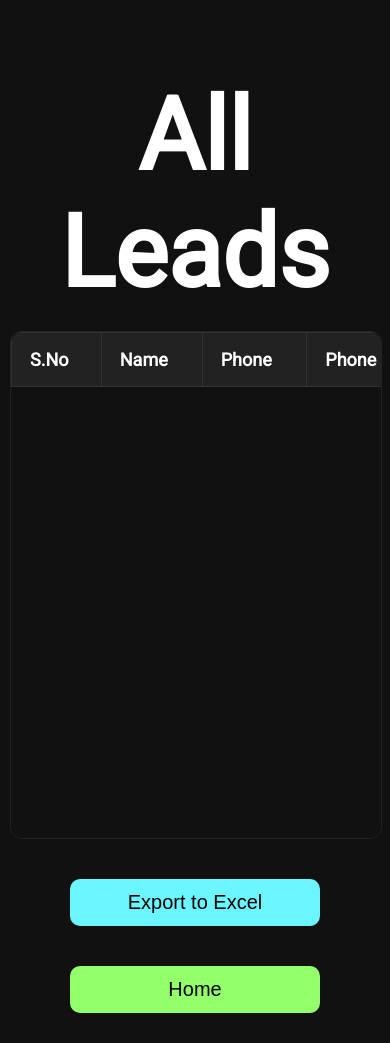
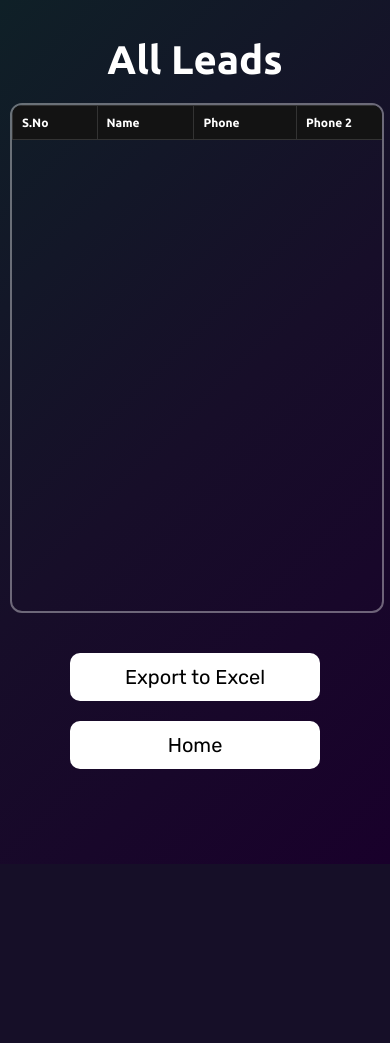
Before and after one commit to LowSpecIshaan/card-scanner, a Flask app: page /leads in a window 390 px wide. After the commit the page ends 864 px from the top, so only its background shows below. Run offline with Flask 3, Linux system fonts and the light colour scheme; the visitor is signed in with stand-in values (Sample User, id 1); data that the repository does not hold is empty; parts of the project's set-up code (start-up, migrations or seed data) failed here and were passed over.

Commit message:
UI changes

```diff
--- a/static/css/leadsstyle.css
+++ b/static/css/leadsstyle.css
@@ -1,9 +1,10 @@
 body {
-    font-family: 'Roboto', sans-serif;
-    background: #111;
     color: white;
     padding: 20px;
     margin: 0;
+    background: linear-gradient(135deg, #0f2027, #170e29, #19002b);
+    font-family: 'Ubuntu', sans-serif;
+    height: 100vh;
 }
 
 h1 {
@@ -17,7 +18,7 @@ h1 {
     height: 60vh;
     overflow: auto;
     border-radius: 12px;
-    border: 1px solid #222;
+    border: 2px solid #ffffff5f;
 }
 
 table {
@@ -38,12 +39,16 @@ td {
 thead th {
     position: sticky;
     top: 0;
-    background: #222;
+    background: #131313;
     z-index: 2;
 }
 
+tr:nth-child(odd) {
+    background: #1a1a1a4b;
+}
+
 tr:nth-child(even) {
-    background: #1a1a1a;
+    background: #1a1a1a9d;
 }
 
 a {
@@ -53,24 +58,24 @@ a {
 }
 
 .table-container::-webkit-scrollbar {
-    height: 8px;
-    width: 8px;
+    height: 4px;
+    width: 4px;
 }
 
 .table-container::-webkit-scrollbar-thumb {
-    background: #444;
+    background: #d7d7d783;
     border-radius: 10px;
 }
 
 @media (max-width: 768px) {
     h1{
-        font-size: 100px;
+        font-size: 40px;
     }
 
     th,
     td {
-        font-size: 18px;
-        padding: 16px 18px;
+        font-size: 12px;
+        padding: 10px 9px;
     }
 
     table {
@@ -81,8 +86,13 @@ a {
         padding: 10px;
     }
 
-    a {
-        font-size: 18px;
+    button {
+        font-size: 12px;
+    }
+
+    .table-container::-webkit-scrollbar {
+        height: 0px;
+        width: 0px;
     }
 }
 
@@ -111,7 +121,7 @@ a {
 
     text-align: center;
     margin: 20px auto;
-    margin-top: 40px;
+    margin-top: 20px;
 }
 
 .excelButton a{
@@ -123,10 +133,11 @@ a {
 }
 
 .excelButton button {
-    background-color: #6bf5ff;
+    font-family: "Rubik", sans-serif;
+    background-color: #ffffff;
     border: none;
     border-radius: 10px;
-    padding: 12px 25px;
+    padding: 12px 20px;
     font-size: 20px;
     cursor: pointer;
     width: 100%;
@@ -134,10 +145,11 @@ a {
 }
 
 .backButton button {
-    background-color: #93ff6b;
+    font-family: "Rubik", sans-serif;
+    background-color: #ffffff;
     border: none;
     border-radius: 10px;
-    padding: 12px 25px;
+    padding: 12px 20px;
     font-size: 20px;
     cursor: pointer;
     width: 100%;
--- a/templates/edit.html
+++ b/templates/edit.html
@@ -5,7 +5,8 @@
     <title>Visiting Card Scanner</title>
     <link rel="icon" href="{{ url_for('static', filename='images/IshaanLogo.png') }}" type="image/png">
     <meta name="viewport" content="width=device-width, initial-scale=1">
-    <link href="https://fonts.googleapis.com/css2?family=Roboto&display=swap" rel="stylesheet">
+    <link href="https://fonts.googleapis.com/css2?family=Rubik:wght@300;400;500;600;700&display=swap" rel="stylesheet">
+    <link href="https://fonts.googleapis.com/css2?family=Ubuntu:wght@300;400;500;700&display=swap" rel="stylesheet">
     <link rel="stylesheet" href="{{ url_for('static', filename='css/formstyle.css') }}">
 </head>
 <body data-id="{{ id }}">
--- a/templates/form.html
+++ b/templates/form.html
@@ -5,7 +5,8 @@
     <title>Visiting Card Scanner</title>
     <link rel="icon" href="{{ url_for('static', filename='images/IshaanLogo.png') }}" type="image/png">
     <meta name="viewport" content="width=device-width, initial-scale=1">
-    <link href="https://fonts.googleapis.com/css2?family=Roboto&display=swap" rel="stylesheet">
+    <link href="https://fonts.googleapis.com/css2?family=Rubik:wght@300;400;500;600;700&display=swap" rel="stylesheet">
+    <link href="https://fonts.googleapis.com/css2?family=Ubuntu:wght@300;400;500;700&display=swap" rel="stylesheet">
     <link rel="stylesheet" href="{{ url_for('static', filename='css/formstyle.css') }}">
 </head>
 <body>
--- a/templates/leads.html
+++ b/templates/leads.html
@@ -1,9 +1,11 @@
 <!DOCTYPE html>
 <html>
 <head>
+    <meta name="viewport" content="width=device-width, initial-scale=1.0">
     <title>All Leads</title>
     <link rel="icon" href="{{ url_for('static', filename='images/IshaanLogo.png') }}" type="image/png">
-    <link href="https://fonts.googleapis.com/css2?family=Roboto&display=swap" rel="stylesheet">
+    <link href="https://fonts.googleapis.com/css2?family=Ubuntu:wght@300;400;500;700&display=swap" rel="stylesheet">
+    <link href="https://fonts.googleapis.com/css2?family=Rubik:wght@300;400;500;600;700&display=swap" rel="stylesheet">
     <link rel="stylesheet" href="{{ url_for('static', filename='css/leadsstyle.css') }}">
 </head>
 <body>
--- a/templates/login.html
+++ b/templates/login.html
@@ -5,7 +5,8 @@
     <title>Visiting Card Scanner</title>
     <link rel="icon" href="{{ url_for('static', filename='images/IshaanLogo.png') }}" type="image/png">
     <meta name="viewport" content="width=device-width, initial-scale=1">
-    <link href="https://fonts.googleapis.com/css2?family=Roboto&display=swap" rel="stylesheet">
+    <link href="https://fonts.googleapis.com/css2?family=Rubik:wght@300;400;500;600;700&display=swap" rel="stylesheet">
+    <link href="https://fonts.googleapis.com/css2?family=Ubuntu:wght@300;400;500;700&display=swap" rel="stylesheet">
     <link rel="stylesheet" href="{{ url_for('static', filename='css/login.css') }}">
 </head>
 <body>
@@ -26,7 +27,7 @@
                     <input type="password" id="password" required placeholder="Enter Password">
                 </div>
             </div>
-            <button type="button" onclick="togglePassword()" style="background-color: #96faff">
+            <button type="button" onclick="togglePassword()">
                 Show Password
             </button>
 
--- a/templates/scan.html
+++ b/templates/scan.html
@@ -5,7 +5,8 @@
     <title>Visiting Card Scanner</title>
     <link rel="icon" href="{{ url_for('static', filename='images/IshaanLogo.png') }}" type="image/png">
     <meta name="viewport" content="width=device-width, initial-scale=1">
-    <link href="https://fonts.googleapis.com/css2?family=Roboto&display=swap" rel="stylesheet">
+    <link href="https://fonts.googleapis.com/css2?family=Ubuntu:wght@300;400;500;700&display=swap" rel="stylesheet">
+    <link href="https://fonts.googleapis.com/css2?family=Rubik:wght@300;400;500;600;700&display=swap" rel="stylesheet">
     <link rel="stylesheet" href="{{ url_for('static', filename='css/scanstyle.css') }}">
 </head>
 <body>
```
Also changed, not shown: static/css/formstyle.css (+26 -15 lines), static/css/login.css (+11 -21 lines), static/css/scanstyle.css (+8 -19 lines), static/css/style.css (+8 -21 lines), templates/index.html (+4 -3 lines).
